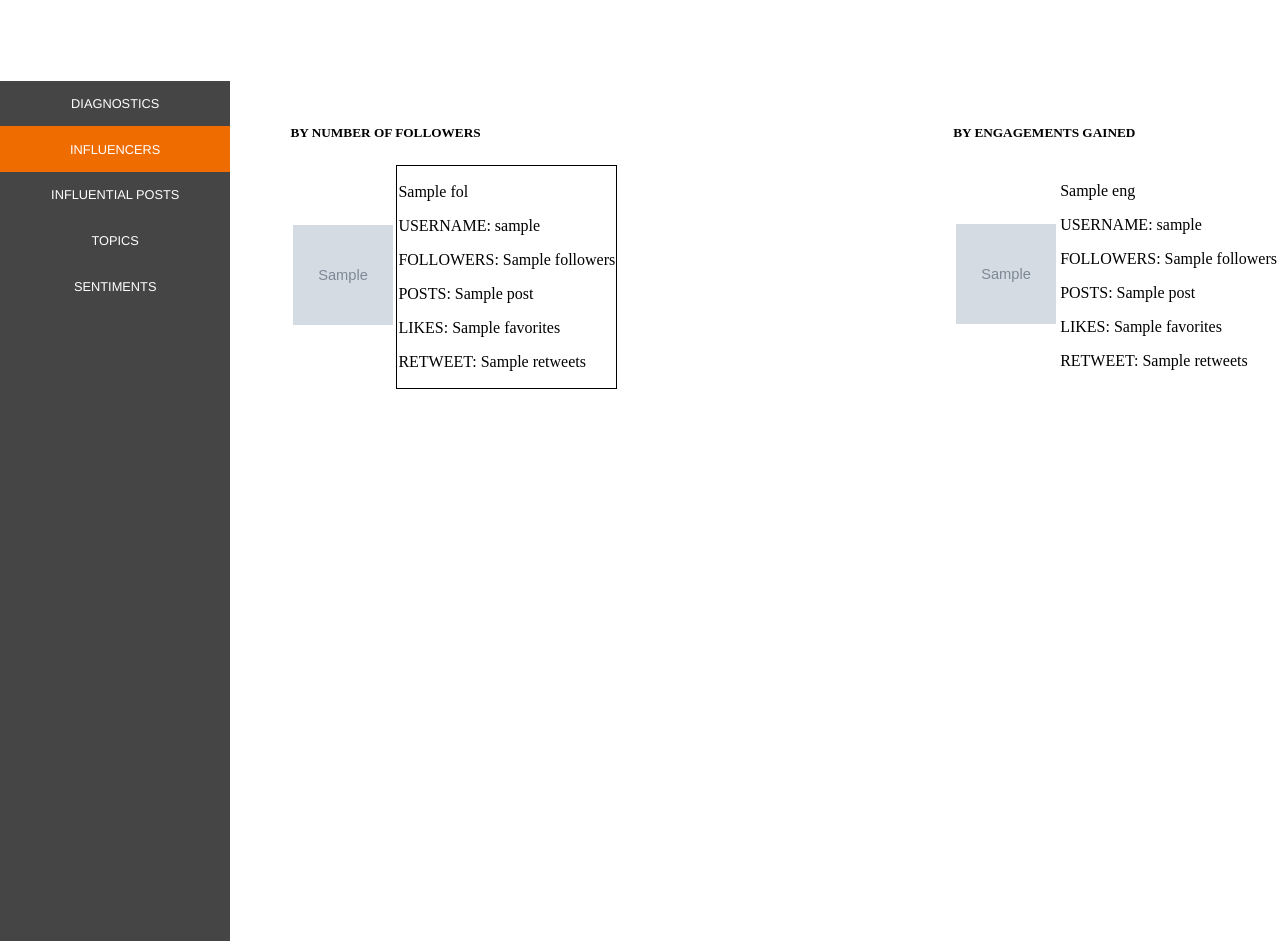
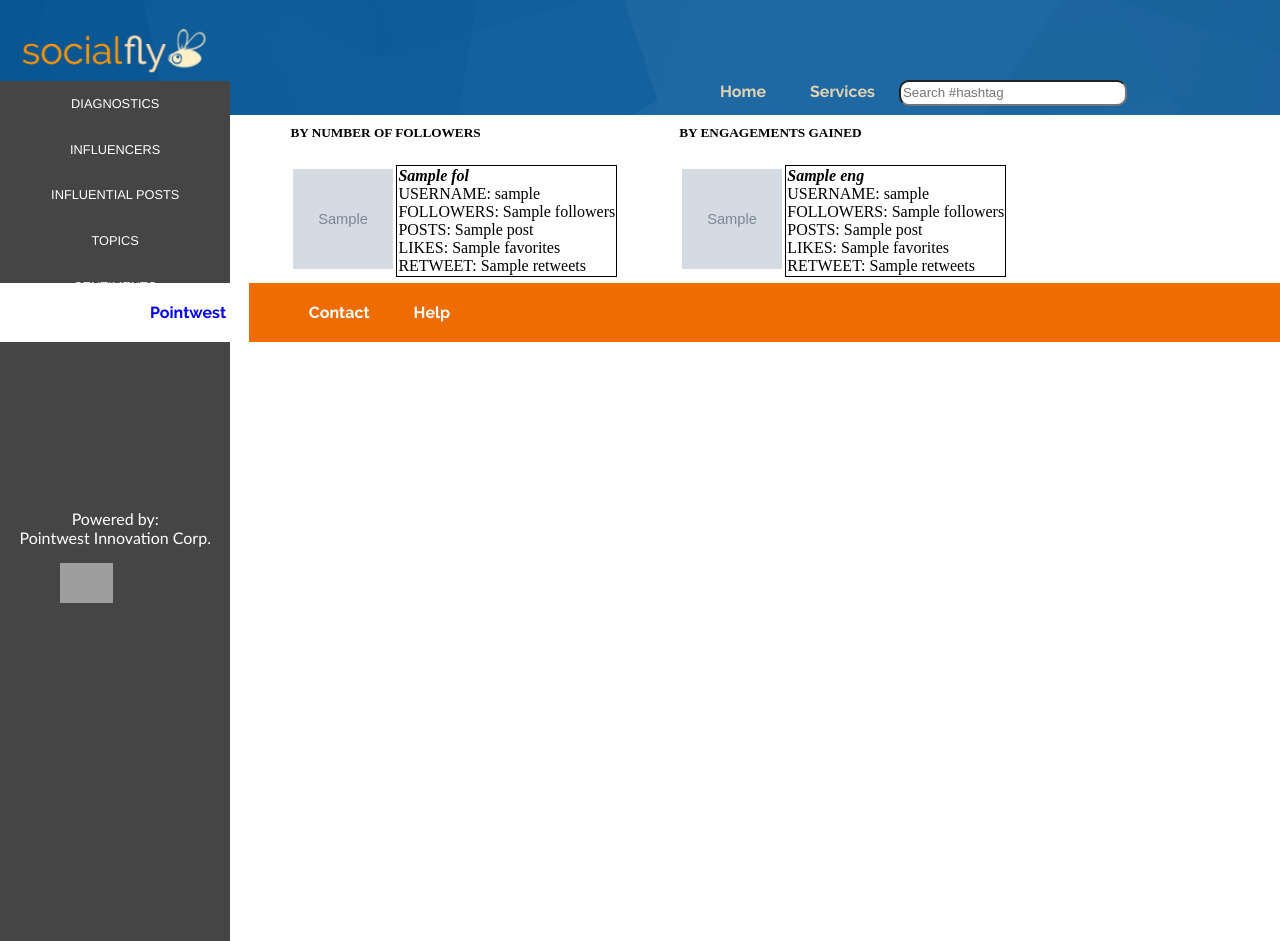
Before and after one commit to dang-git/SMA, a Django app: template SMAProject/SMAApp/templates/influencers.html in a window 1280 px wide. Run offline with Django 3.2, Linux system fonts and the light colour scheme; the template is opened without the code that fills it: most values are stand-ins (such as "Sample title", 1, 10 or a date in 2020); grey boxes marked "Sample" are stand-in pictures; parts of the project's set-up code (start-up, migrations or seed data) failed here and were passed over; grey boxes are pictures that could not be loaded.

Commit message:
Separate sidebar page
Separate sidebar page

```diff
--- a/SMAProject/SMAApp/static/js/dgn1.js
+++ b/SMAProject/SMAApp/static/js/dgn1.js
@@ -1,10 +1,23 @@
-var sideNav = document.getElementById("sn");
-var tabs = sideNav.getElementsByClassName("tab")
+//var sideNav = document.getElementById("sn");
+//var tabs = sideNav.getElementsByClassName("tab")
 
-for (var i = 0; i < tabs.length; i++) {
-  tabs[i].addEventListener("click", function() {
-    var current = document.getElementsByClassName("active");
-    current[0].className = current[0].className.replace(" active", "");
-    this.className += " active";
-  });
-}
+//for (var i = 0; i < tabs.length; i++) {
+//  tabs[i].addEventListener("click", function() {
+//    var current = document.getElementsByClassName("active");
+//    current[0].className = current[0].className.replace(" active", "");
+//    this.className += " active";
+//  });
+//}
+
+$(document).ready(function(){
+    var pathname = window.location.pathname;
+
+    pathname = pathname.replace(/\//g, '');
+
+    $('.tab').removeClass("active");
+    if(pathname == ''){
+        $('.diagnostics').addClass("active")
+    }else{
+        $('.' + pathname).addClass("active");
+    }
+})
--- a/SMAProject/SMAApp/templates/influencers.html
+++ b/SMAProject/SMAApp/templates/influencers.html
@@ -8,13 +8,26 @@
 </head>
 
 <body>
-	<div class="sidenav">
-			<a href="{% url 'diagnostics' %}" class="tab">DIAGNOSTICS</a>
-			<a href="{% url 'influencers' %}" class="tab active">INFLUENCERS</a>
-			<a href="{% url 'influentialposts' %}" class="tab">INFLUENTIAL POSTS</a>
-			<a href="{% url 'topics' %}" class="tab">TOPICS</a>
-			<a href="{% url 'sentiments' %}" class="tab">SENTIMENTS</a>
+
+   <!--header -->
+	<div class="panel-heading">
+    	<div class="header-panel-item">
+    		<a href="#search.html" class="" target="_blank">
+    			<img id="fly" src="{% static 'images/logo-light2.png' %}" height="50">
+    		</a>
+		</div>
+		<div class="header-panel-item right-item" id="homeServicesItem">
+    		<a href="#" class="item-link">Home</a>
+    		<a href="#" class="item-link">Services</a>
+    		<input type="text" placeholder="Search #hashtag" id="searchHashtag">
+		</div>
 	</div>
+
+	<!--body -->
+<div id="content">
+
+    <!-- sidebar -->
+		{% include  'sidebar.html'%}
 	<div class="main">
 		<!-- Followers -->
 		<div class="followers">
@@ -22,15 +35,15 @@
 				{% for key, values in folData.items %}
 				<table class="follower-table">
 					<td class="follower-img">
-						<img src="{{values.profileimage}}" height="100px" width="100px" />
+						<img src="{{values.profileimage}}" class="profile-image" height="100px" width="100px" />
 					</td>
 					<td class="follower-desc">
-						<p>{{values.name}}</p>
-						<p>USERNAME: {{values.username}}</p>
-						<p>FOLLOWERS: {{values.followers}}</p>
-						<p>POSTS: {{values.post}}</p>
-						<p>LIKES: {{values.favorites}}</p>
-						<p>RETWEET: {{values.retweets}}</p>
+						<p class="follower-text-details"><b><em>{{values.name}}</b></em></p>
+						<p class="follower-text-details">USERNAME: {{values.username}}</p>
+						<p class="follower-text-details">FOLLOWERS: {{values.followers}}</p>
+						<p class="follower-text-details">POSTS: {{values.post}}</p>
+						<p class="follower-text-details">LIKES: {{values.favorites}}</p>
+						<p class="follower-text-details">RETWEET: {{values.retweets}}</p>
 					</td>
 				</table>
 				{% endfor %}
@@ -43,18 +56,29 @@
 				<td class="engagement-img">
 					<img src="{{values.profileimage}}" height="100px" width="100px" />
 				</td>
-				<td>
-					<p>{{values.name}}</p>
-					<p>USERNAME: {{values.username}}</p>
-					<p>FOLLOWERS: {{values.followers}}</p>
-					<p>POSTS: {{values.post}}</p>
-					<p>LIKES: {{values.favorites}}</p>
-					<p>RETWEET: {{values.retweets}}</p>
+				<td class="engagement-details">
+					<p class="follower-text-details"><b><em>{{values.name}}</b></em></p>
+					<p class="follower-text-details">USERNAME: {{values.username}}</p>
+					<p class="follower-text-details">FOLLOWERS: {{values.followers}}</p>
+					<p class="follower-text-details">POSTS: {{values.post}}</p>
+					<p class="follower-text-details">LIKES: {{values.favorites}}</p>
+					<p class="follower-text-details">RETWEET: {{values.retweets}}</p>
 				</td>
 			</table>
 			{% endfor %}
 		</div>
 	</div>
+</div>
+
+		<div id="footerSection">
+    		<div id="pointwestContainer">
+        		<a href="#" class="pointwest-link right">Pointwest</a>
+        	</div>
+        	<div id="contactHelpContainer">
+            	<a href="#" class="contact-help-link">Contact</a>
+            	<a href="#" class="contact-help-link">Help</a>
+         </div>
+    	</div>
 </body>
 
 </html>
--- /dev/null
+++ b/SMAProject/SMAApp/templates/sidebar.html
@@ -0,0 +1,17 @@
+{% load staticfiles %}
+
+<link href="{% static 'css/stldg.css' %}" rel='stylesheet' type='text/css'>
+<script src="{% static 'js/jquery-3.3.1.min.js' %}" type='text/javascript'></script>
+<script src="{% static 'js/dgn1.js' %}" type='text/javascript'></script>
+
+<div id="sn" class="sidenav">
+		<a href="{% url 'diagnostics' %}" class="tab diagnostics">DIAGNOSTICS</a>
+		<a href="{% url 'influencers' %}" class="tab influencers">INFLUENCERS</a>
+		<a href="{% url 'influentialposts' %}" class="tab influentialposts">INFLUENTIAL POSTS</a>
+		<a href="{% url 'topics' %}" class="tab topics">TOPICS</a>
+		<a href="{% url 'sentiments' %}" class="tab sentiments">SENTIMENTS</a>
+    	<div id="poweredBy">
+        	<p class="powered-by-text">Powered by: <br> Pointwest Innovation Corp.</p>
+        	<img id="pointwestLogo" src="{% static 'images/Pointwest_Agility Defined.png' %}" height="40" align="middle">
+    	</div>
+</div>
```
Also changed, not shown: SMAProject/SMAApp/templates/diagnostics.html (+31 -8 lines), SMAProject/SMAApp/templates/influentialposts.html (+2 -8 lines), SMAProject/SMAApp/templates/sentiments.html (+2 -7 lines), SMAProject/SMAApp/templates/topics.html (+2 -7 lines).
